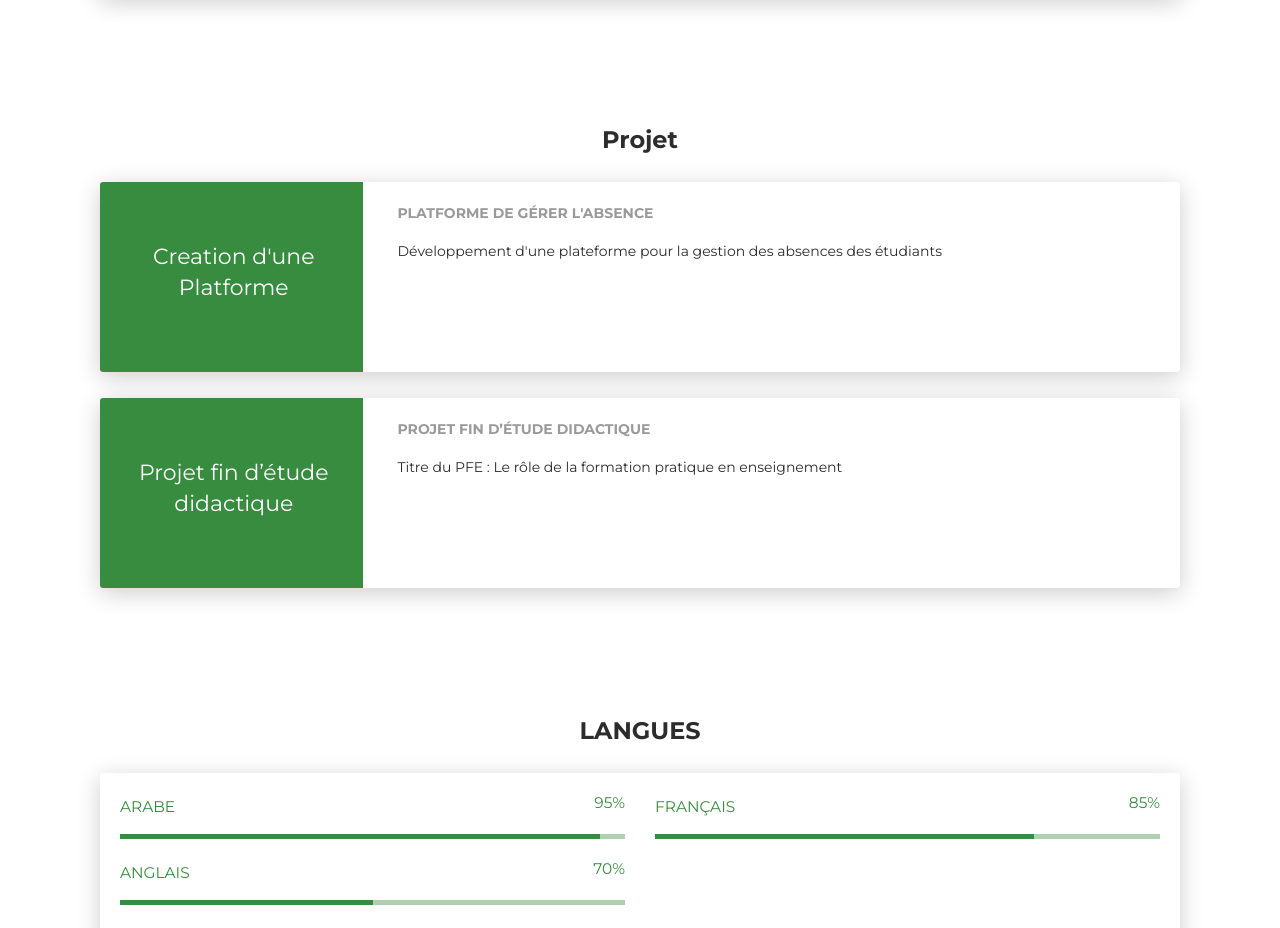
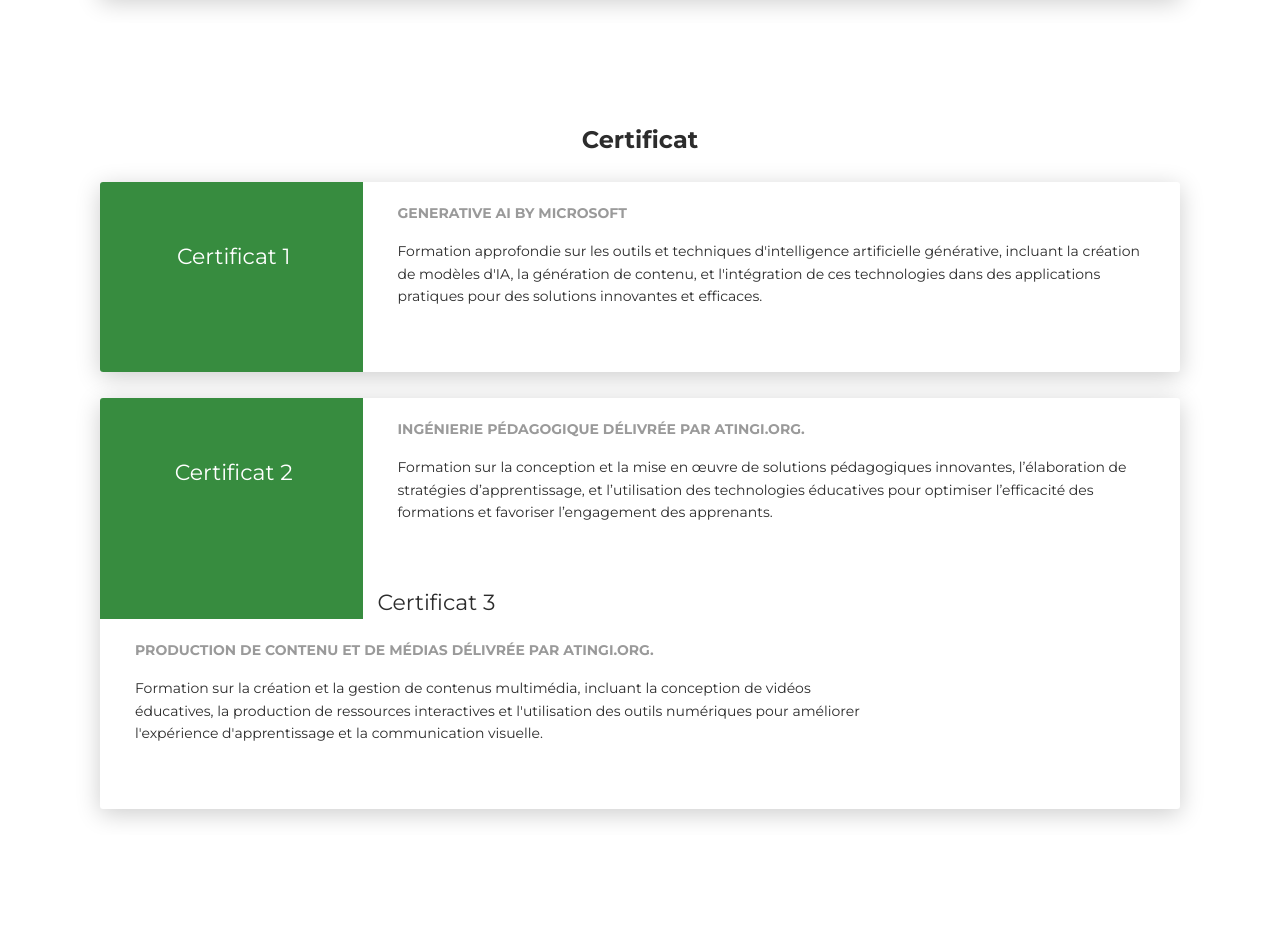
Before and after one commit to LabridAmine21/MonCv, a plain HTML site: page index.html in a window 1280 px wide. Shown: the part 3440-4368 px from the top of the page. Drawn offline with Linux system fonts and the light colour scheme.

Commit message:
Update index.html

```diff
--- a/index.html
+++ b/index.html
@@ -476,19 +476,19 @@
   </div>
   <div class="section" id="Projets">
     <div class="container cc-education">
-      <div class="h4 text-center mb-4 title">Projet  </div>
+      <div class="h4 text-center mb-4 title"> Certificat   </div>
       <div class="card">
         <div class="row">
           <div class="col-md-3 bg-primary" data-aos="fade-right" data-aos-offset="50" data-aos-duration="500">
             <div class="card-body cc-education-header">
 
-              <div class="h5">Creation d'une Platforme </div>
+              <div class="h5">Certificat 1  </div>
             </div>
           </div>
           <div class="col-md-9" data-aos="fade-left" data-aos-offset="50" data-aos-duration="500">
             <div class="card-body">
-              <p class="category">Platforme de gérer l'absence</p>
-              <p>Développement d'une plateforme pour la gestion des absences des étudiants</br>
+              <p class="category">Generative AI by Microsoft</p>
+              <p>Formation approfondie sur les outils et techniques d'intelligence artificielle générative, incluant la création de modèles d'IA, la génération de contenu, et l'intégration de ces technologies dans des applications pratiques pour des solutions innovantes et efficaces.</br>
 
                 </p>
             </div>
@@ -501,14 +501,25 @@
           <div class="col-md-3 bg-primary" data-aos="fade-right" data-aos-offset="50" data-aos-duration="500">
             <div class="card-body cc-education-header">
 
-              <div class="h5">Projet fin d’étude didactique </div>
+              <div class="h5"> Certificat 2  </div>
             </div>
           </div>
           <div class="col-md-9" data-aos="fade-left" data-aos-offset="50" data-aos-duration="500">
             <div class="card-body">
 
-              <p class="category">Projet fin d’étude didactique </p>
-              <p>Titre du PFE : Le rôle de la formation pratique en enseignement </br>
+              <p class="category">Ingénierie pédagogique délivrée par atingi.org. </p>
+              <p>Formation sur la conception et la mise en œuvre de solutions pédagogiques innovantes, l’élaboration de stratégies d’apprentissage, et l’utilisation des technologies éducatives pour optimiser l’efficacité des formations et favoriser l’engagement des apprenants. </br>
+
+                </p>
+            </div>
+            <div class="h5"> Certificat 3  </div>
+            </div>
+          </div>
+          <div class="col-md-9" data-aos="fade-left" data-aos-offset="50" data-aos-duration="500">
+            <div class="card-body">
+
+              <p class="category">Production de contenu et de médias délivrée par atingi.org. </p>
+              <p>Formation sur la création et la gestion de contenus multimédia, incluant la conception de vidéos éducatives, la production de ressources interactives et l'utilisation des outils numériques pour améliorer l'expérience d'apprentissage et la communication visuelle. </br>
 
                 </p>
             </div>
```
